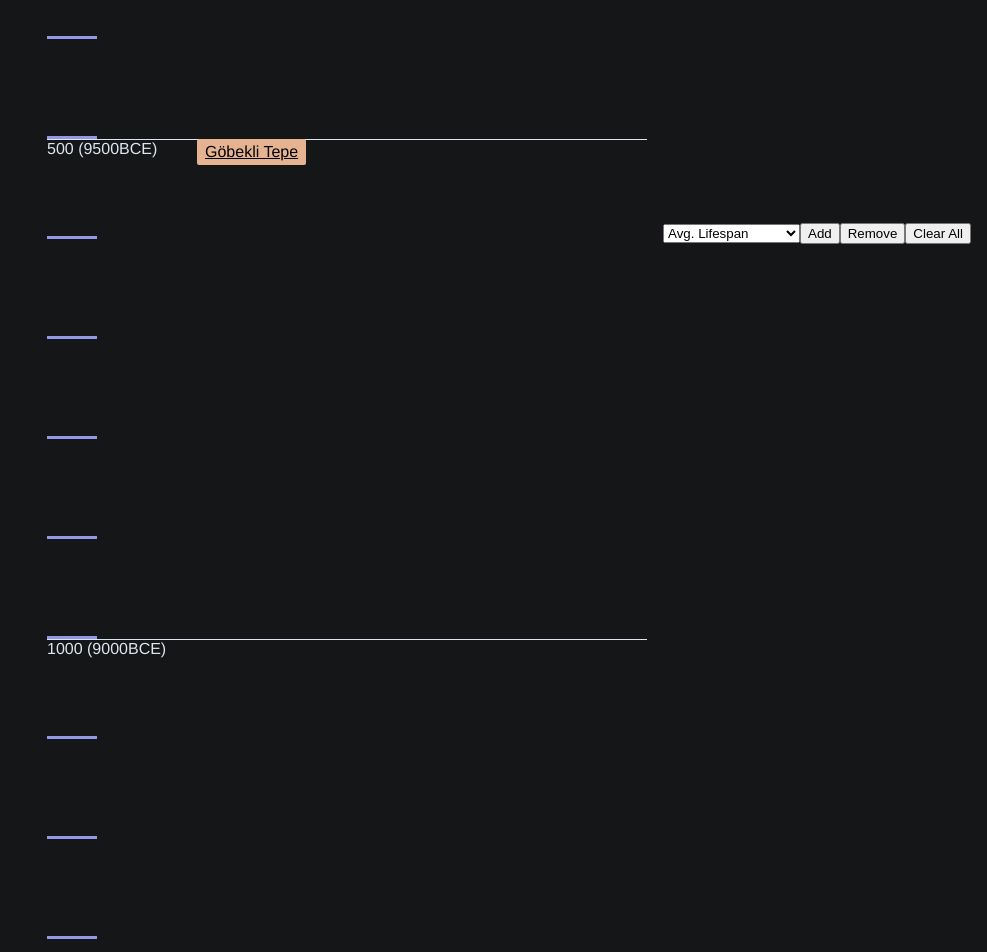
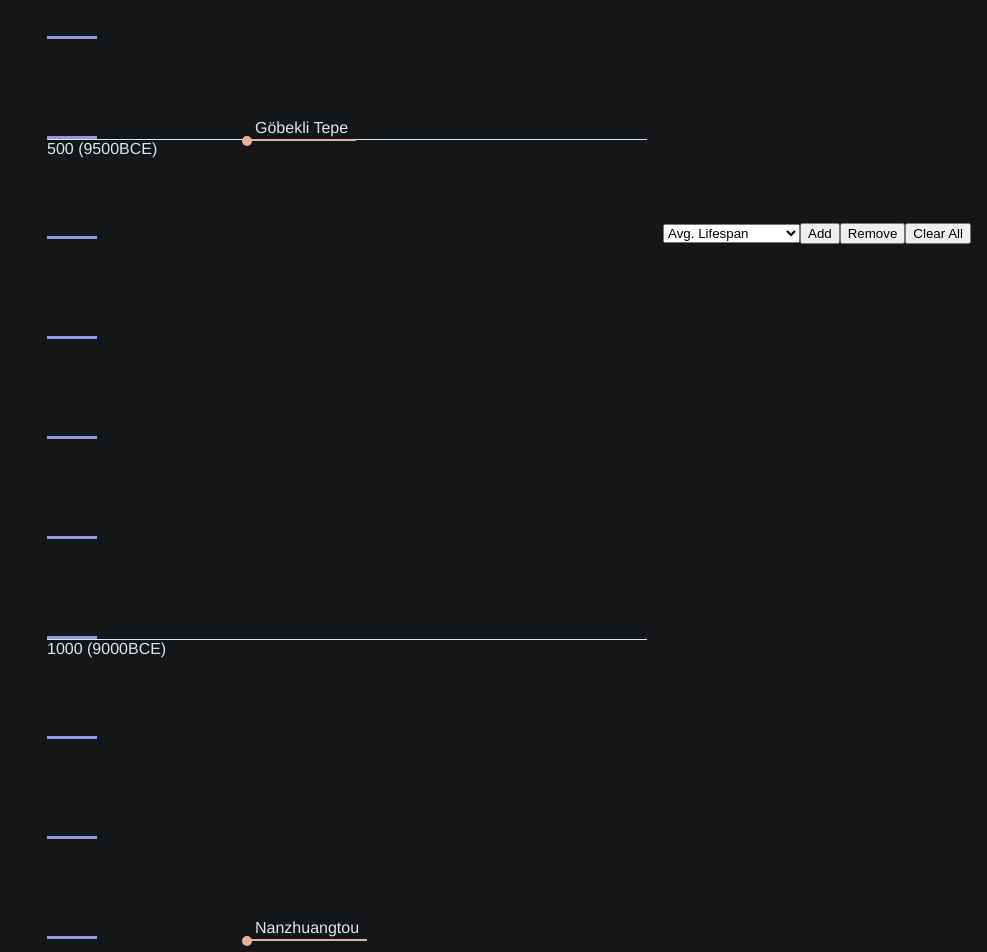
Before and after one commit to andrewlaskey/history-timeline, a Vue app: page / in a window 1280 px wide. Shown: the part 540-1492 px from the top of the page, without its empty margins (293-1280 px from the left). Built offline with nearby package versions, Linux system fonts and the light colour scheme.

Commit message:
style updates

```diff
--- a/index.html
+++ b/index.html
@@ -4,7 +4,7 @@
     <meta charset="UTF-8" />
     <link rel="icon" href="/favicon.ico" />
     <meta name="viewport" content="width=device-width, initial-scale=1.0" />
-    <title>Vite App</title>
+    <title>The Past 12,000 Years</title>
   </head>
   <body>
     <div id="app"></div>
--- a/src/components/CompareObject.vue
+++ b/src/components/CompareObject.vue
@@ -35,7 +35,7 @@ const move = (event: PointerEvent): void => {
     class="compare-object"
     :class="{ active: isMoving }"
   >
-    {{ props.label }}
+    <span>{{ props.label }}</span>
   </div>
 </template>
 
@@ -45,11 +45,20 @@ const move = (event: PointerEvent): void => {
   height: 300px;
   width: 100px;
   transform: translate(-50px, -150px);
-  background: rgb(81, 209, 248);
+  border: 2px solid rgb(81, 209, 248);
+  background-color: rgb(81, 209, 248, 0.5);
   cursor: pointer;
 }
 
 .compare-object.active {
-  background: green;
+  border: 2px solid rgb(79, 197, 55);
+  background-color: rgb(79, 197, 55, 0.5);
+}
+
+span {
+  display: block;
+  position: relative;
+  transform: translateY(calc(-100% - 8px));
+  user-select: none;
 }
 </style>
--- a/src/components/Timeline.vue
+++ b/src/components/Timeline.vue
@@ -3,7 +3,7 @@ import { yearToCalendarYear, calendarYearToYear } from '../common/convert-year'
 import { events } from '../data/events'
 import { people } from '../data/people'
 import { states } from '../data/states'
-import { DataPoint } from '../types/DataPoint'
+import { Category, DataPoint, Kind } from '../types/DataPoint'
 
 const totalYears = 12000
 const range = 500
@@ -17,9 +17,28 @@ const entryStyle = (entry: DataPoint): Record<string, unknown> => {
   const top = entryPosition(entry.year)
   const height = entry.range ? `${entry.range}px` : 'auto'
 
+  // let startLeft = entry.kind === Kind.EVENT ? 120 : 300
+  let startLeft = 120
+
+  switch (entry.category) {
+    case Category.ARCHEOLOGICAL:
+      startLeft += 80
+      break
+    case Category.NATURE:
+      startLeft += 5
+      break
+    case Category.PERSON:
+      startLeft += 180
+      break
+    case Category.POLITICAL:
+      startLeft += 340
+      break
+  }
+
   return {
     top,
     height,
+    left: `${startLeft}px`,
   }
 }
 
@@ -79,41 +98,57 @@ const dataPoints = [...events, ...people, ...states]
 .range {
   position: absolute;
   padding: 4px 8px;
-  border-radius: 2px;
+  border-top: 2px solid;
 }
 
 .event a,
 .range a {
   color: inherit;
+  position: relative;
+  display: block;
+  transform: translateY(calc(-100% - 8px));
+  text-decoration: none;
 }
 
-.event {
-  left: 150px;
+.event:before {
+  content: '';
+  display: block;
+  position: absolute;
+  top: -5px;
+  left: -5px;
+  border-radius: 50%;
+  width: 10px;
+  height: 10px;
 }
 
 .range {
-  left: 250px;
-}
-.range.political {
-  left: 400px;
+  border-left: 2px solid;
 }
 
 .nature {
-  background-color: #91e5b4;
-  color: black;
+  border-color: #91e5b4;
 }
 
+.event.nature:before {
+  background-color: #91e5b4;
+}
 .archeological {
+  border-color: #e5b391;
+}
+
+.event.archeological:before {
   background-color: #e5b391;
-  color: black;
 }
 
 .political {
+  border-color: #de91e5;
+}
+
+.event.political::before {
   background-color: #de91e5;
-  color: black;
 }
 
 .person {
-  background-color: rgb(0, 132, 255);
+  border-color: rgb(0, 132, 255);
 }
 </style>
--- a/src/data/events.ts
+++ b/src/data/events.ts
@@ -18,9 +18,10 @@ export const events: DataPoint[] = [
   {
     label: 'Giza Pyramid built',
     link: 'https://en.wikipedia.org/wiki/Great_Pyramid_of_Giza',
-    year: '2600 BCE',
-    kind: Kind.EVENT,
-    category: Category.ARCHEOLOGICAL
+    year: '2560 BCE',
+    kind: Kind.RANGE,
+    category: Category.ARCHEOLOGICAL,
+    range: 27
   },
   {
     label: 'Megalithic Temples of Malta',
@@ -58,4 +59,55 @@ export const events: DataPoint[] = [
     kind: Kind.EVENT,
     category: Category.NATURE
   },
+  {
+    label: 'Hawaii settled',
+    link: 'https://en.wikipedia.org/wiki/Hawaii#First_human_settlement_%E2%80%93_Ancient_Hawai%CA%BBi_(1000%E2%80%931778)',
+    year: '1000 CE',
+    kind: Kind.EVENT,
+    category: Category.ARCHEOLOGICAL
+  },
+  {
+    label: 'Earliest North American Mound Complex',
+    link: 'https://en.wikipedia.org/wiki/Watson_Brake',
+    year: '3500 BCE',
+    kind: Kind.EVENT,
+    category: Category.ARCHEOLOGICAL
+  },
+  {
+    label: 'Nanzhuangtou',
+    link: 'https://en.wikipedia.org/wiki/Nanzhuangtou',
+    year: '8700 BCE',
+    kind: Kind.EVENT,
+    category: Category.ARCHEOLOGICAL
+  },
+  {
+    label: 'Oldest dated copper smelting',
+    link: 'https://en.wikipedia.org/wiki/Chalcolithic',
+    year: '5000 BCE',
+    kind: Kind.EVENT,
+    category: Category.ARCHEOLOGICAL
+  },
+  {
+    label: 'Cultivation of barley and wheat',
+    link: 'https://en.wikipedia.org/wiki/Prehistory#Neolithic',
+    year: '7000 BCE',
+    kind: Kind.EVENT,
+    category: Category.ARCHEOLOGICAL
+  },
+  {
+    label: 'Colosseum built',
+    link: 'https://en.wikipedia.org/wiki/Colosseum',
+    year: '70 CE',
+    kind: Kind.RANGE,
+    category: Category.ARCHEOLOGICAL,
+    range: 10
+  },
+  {
+    label: 'U.S. Slavery',
+    link: 'https://en.wikipedia.org/wiki/Slavery_in_the_United_States',
+    year: '1619 CE',
+    kind: Kind.RANGE,
+    category: Category.POLITICAL,
+    range: 246
+  },
 ];
--- a/src/data/people.ts
+++ b/src/data/people.ts
@@ -41,4 +41,36 @@ export const people: DataPoint[] = [
     category: Category.PERSON,
     range: 81
   },
+  {
+    label: 'Marco Polo',
+    link: 'https://en.wikipedia.org/wiki/Marco_Polo',
+    year: '1254 CE',
+    kind: Kind.RANGE,
+    category: Category.PERSON,
+    range: 69
+  },
+  {
+    label: 'Kennewick Man',
+    link: 'https://en.wikipedia.org/wiki/Kennewick_Man',
+    year: '7560 BCE',
+    kind: Kind.RANGE,
+    category: Category.PERSON,
+    range: 45
+  },
+  {
+    label: 'Hammurabi',
+    link: 'https://en.wikipedia.org/wiki/Hammurabi',
+    year: '1810 BCE',
+    kind: Kind.RANGE,
+    category: Category.PERSON,
+    range: 60
+  },
+  {
+    label: 'Plato',
+    link: 'https://en.wikipedia.org/wiki/Plato',
+    year: '428 BCE',
+    kind: Kind.RANGE,
+    category: Category.PERSON,
+    range: 80
+  },
 ];
```
